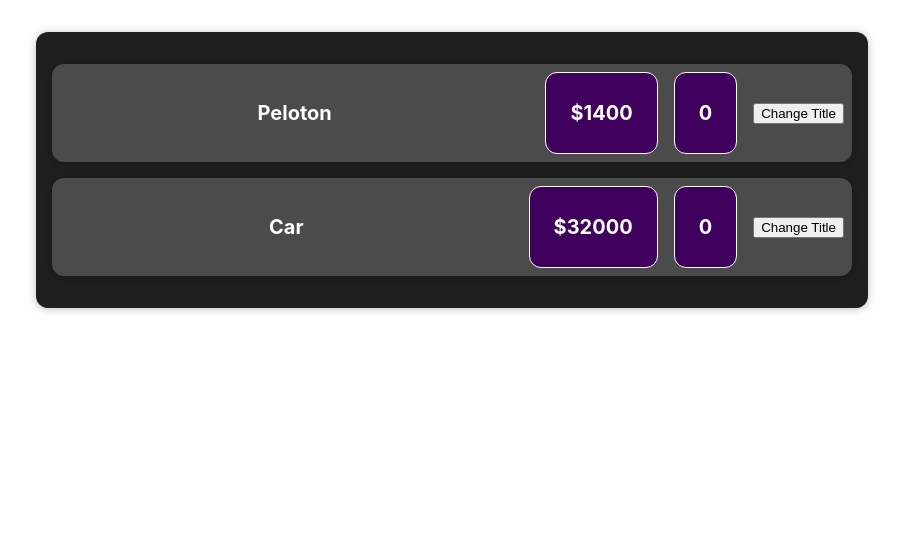
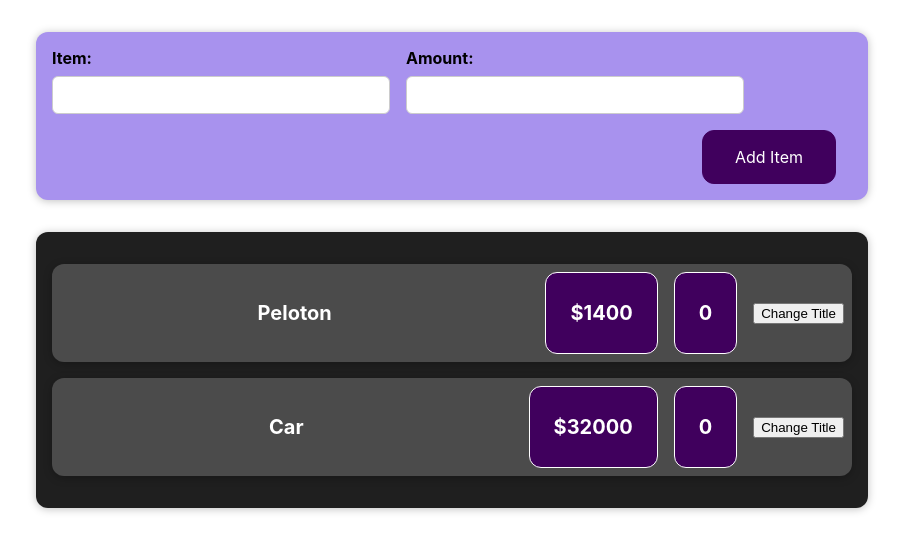
Before and after one commit to cottmar/hooksPractice, a React (Create React App) app in the folder hooks-practice/: page / in a window 1280 px wide. Shown: the top 552 px of the page, without its empty margins (188-1091 px from the left). Built offline with nearby package versions, Linux system fonts and the light colour scheme.

Commit message:
two way binding, passing from child to parent.

```diff
--- a/hooks-practice/src/App.js
+++ b/hooks-practice/src/App.js
@@ -1,5 +1,6 @@
 import './App.css';
 import Expenses from './components/Expenses/Expenses';
+import NewExpense from './components/NewExpense/NewExpense';
 
 function App() {
 
@@ -16,9 +17,14 @@
     }
   ]
 
+  const addItemHandler = (item) => {
+    console.log('in app.js', item);
+  }
+
 
   return (
     <div className="App">
+      <NewExpense addItemHandler={addItemHandler}/>
       <Expenses expenses={expenses}/>
     </div>
   );
--- /dev/null
+++ b/hooks-practice/src/components/NewExpense/ExpenseForm.css
@@ -0,0 +1,26 @@
+.new-expense__controls {
+    display: flex;
+    flex-wrap: wrap;
+    gap: 1rem;
+    margin-bottom: 1rem;
+    text-align: left;
+  }
+
+  .new-expense__control label {
+    font-weight: bold;
+    margin-bottom: 0.5rem;
+    display: block;
+  }
+
+  .new-expense__control input {
+    font: inherit;
+    padding: 0.5rem;
+    border-radius: 6px;
+    border: 1px solid #ccc;
+    width: 20rem;
+    max-width: 100%;
+  }
+
+  .new-expense__actions {
+    text-align: right;
+  }
--- /dev/null
+++ b/hooks-practice/src/components/NewExpense/ExpenseForm.js
@@ -0,0 +1,58 @@
+import React, { useState } from "react";
+import './ExpenseForm.css';
+
+const ExpenseForm = (props) => {
+
+    const [ enteredItem, setEnteredItem ] = useState('');
+    const [ enteredAmount, setEnteredAmount ] = useState('');
+
+    // event is a default object we have access to
+    const itemChangeHandler = (event) => {
+        // this is setting our state
+        setEnteredItem(event.target.value);
+    };
+
+    const amountChangeHandler = (event) => {
+        setEnteredAmount(event.target.value);
+    };
+
+    const submitHandler = (event) => {
+        event.preventDefault();
+
+        const itemData = {
+            item: enteredItem,
+            amount: enteredAmount,
+            uses: 0
+        };
+
+        props.onSaveItemData(itemData);
+        setEnteredItem('');
+        setEnteredAmount('');
+    };
+
+    return (
+        <form onSubmit={submitHandler}>
+            <div className="new-expense__controls">
+                <div className="new-expense__control">
+                    <label>Item: </label>
+                    <input
+                        type="text"
+                        value={enteredItem}
+                        onChange={itemChangeHandler}/>
+                </div>
+                <div className="new-expense__control">
+                    <label>Amount: </label>
+                    <input
+                        type="number"
+                        value={enteredAmount}
+                        onChange={amountChangeHandler}/>
+                </div>
+            </div>
+            <div className="new-expense__actions">
+                <button type='submit' >Add Item</button>
+            </div>
+        </form>
+    )
+};
+
+export default ExpenseForm;
--- /dev/null
+++ b/hooks-practice/src/components/NewExpense/NewExpense.css
@@ -0,0 +1,38 @@
+.new-expense {
+    background-color: #a892ee;
+    padding: 1rem;
+    margin: 2rem auto;
+    width: 50rem;
+    max-width: 95%;
+    border-radius: 12px;
+    text-align: center;
+    box-shadow: 0 1px 8px rgba(0, 0, 0, 0.25);
+  }
+
+  .new-expense button {
+    font: inherit;
+    cursor: pointer;
+    padding: 1rem 2rem;
+    border: 1px solid #40005d;
+    background-color: #40005d;
+    color: white;
+    border-radius: 12px;
+    margin-right: 1rem;
+  }
+
+  .new-expense button:hover,
+  .new-expense button:active {
+    background-color: #510674;
+    border-color: #510674;
+  }
+
+  .new-expense button.alternative {
+    color: #220131;
+    border-color: transparent;
+    background-color: transparent;
+  }
+
+  .new-expense button.alternative:hover,
+  .new-expense button.alternative:active {
+    background-color: #ddb3f8;
+  }
--- /dev/null
+++ b/hooks-practice/src/components/NewExpense/NewExpense.js
@@ -0,0 +1,22 @@
+import React from "react";
+import ExpenseForm from "./ExpenseForm";
+import './NewExpense.css';
+
+const NewExpense = (props) => {
+
+    const saveItemDataHandler= (enteredItemData) => {
+        const itemData = {
+            ...enteredItemData,
+            id: Math.random().toString()
+        };
+        props.addItemHandler(itemData)
+    }
+
+    return (
+        <div className="new-expense">
+            <ExpenseForm onSaveItemData={saveItemDataHandler}/>
+        </div>
+    );
+};
+
+export default NewExpense;
```
